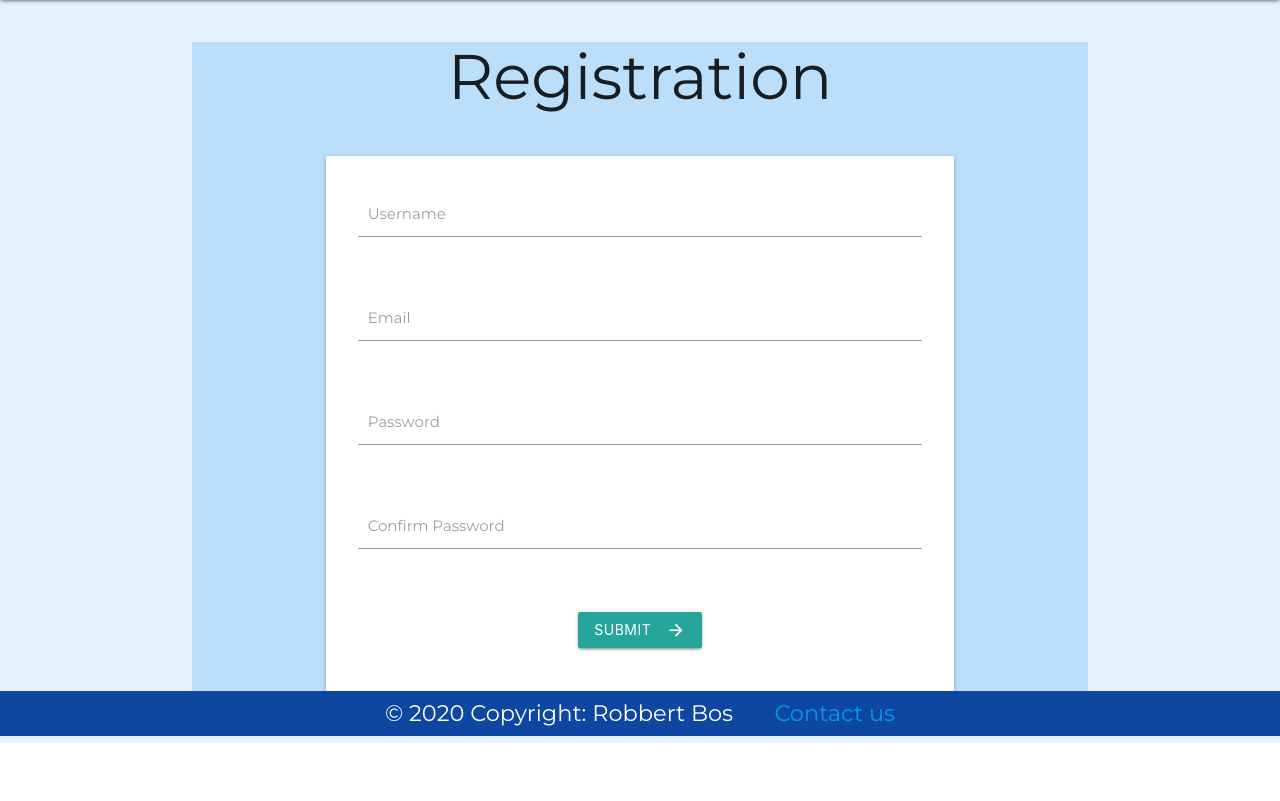
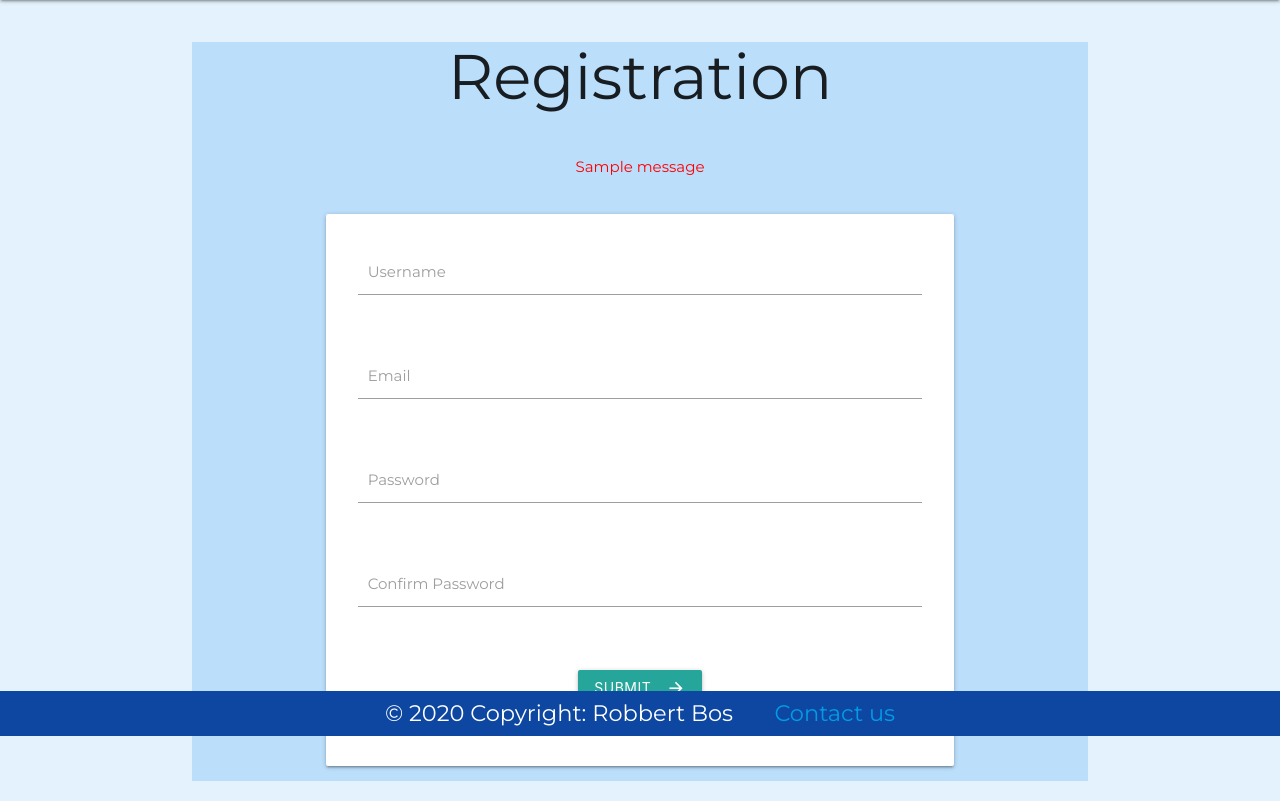
Before and after one commit to VolkovBos/jobboard_milestone3, a Flask app: page /register in a window 1280 px wide. Shown: the part 64-865 px from the top of the page. Before the commit the page ends 807 px from the top, so only its background shows below. Run offline with Flask 2, Linux system fonts and the light colour scheme; one stand-in notice (Sample message) is shown; some libraries are stand-ins or nearby versions; some web fonts are replaced.

Commit message:
Added error messages to register.html
Also fixed a typo in the register route

```diff
--- a/app.py
+++ b/app.py
@@ -74,7 +74,7 @@ def register():
 
             # Check if the user exist in the database
             if user:
-                flash(f"{form['username']} already exists!")
+                flash(f"{form['username']} already exists! Please choose a different username.")
                 return redirect(url_for('register'))
 
             # If user does not exist register new user
@@ -84,7 +84,7 @@ def register():
                     {
                         'user_name': form['username'],
                         'email': form['email'],
-                        'password': form[user_password1],
+                        'password': form["user_password1"],
                         'approved': False
                     }
                 )
@@ -103,7 +103,7 @@ def register():
 
         # If the passwords don't match
         else:
-            flash("Passwords dont match!")
+            flash("Passwords are not identical.\n please try again.")
             return redirect(url_for('register'))
 
     return render_template("register.html")
--- a/templates/register.html
+++ b/templates/register.html
@@ -7,7 +7,18 @@
         <div class="row">
             <h1>Registration</h1>
         </div>
-
+        <div class="row">
+<!--    Error messages  -->
+    {% with messages = get_flashed_messages() %}
+        {% if messages %}
+            <ul class="flashes">
+            {% for message in messages %}
+                <p class="blink_me center">{{ message }}</p>
+            {% endfor %}
+            </ul>
+        {% endif %}
+    {% endwith %}
+        </div>
 <!--    Form        -->
         <div class="row">
             <form action="/register" method="POST">
```
